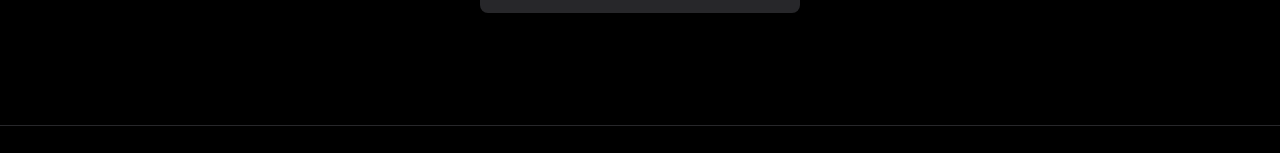
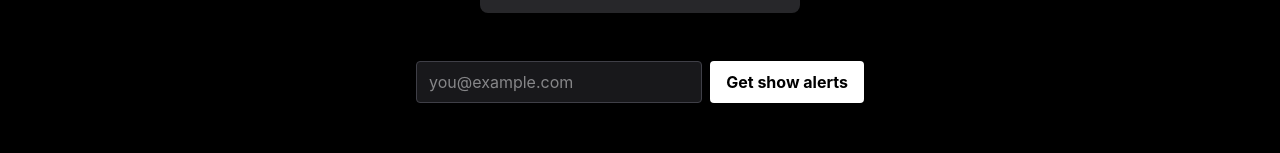
Before and after one commit to plachmann/pheve, a Next.js app: page / in a window 1280 px wide. Shown: the part 799-952 px from the top of the page. Built offline with nearby package versions, Linux system fonts and the light colour scheme.

Commit message:
Add mailing list signup backed by Resend audience

```diff
--- /dev/null
+++ b/src/app/api/subscribe/route.ts
@@ -0,0 +1,14 @@
+import { z } from "zod";
+import { addSubscriber } from "@/lib/email";
+
+const subscribeSchema = z.object({ email: z.email() });
+
+export async function POST(request: Request): Promise<Response> {
+  const body = await request.json().catch(() => null);
+  const parsed = subscribeSchema.safeParse(body);
+  if (!parsed.success) {
+    return Response.json({ error: "Enter a valid email address" }, { status: 400 });
+  }
+  await addSubscriber(parsed.data.email);
+  return Response.json({ ok: true });
+}
--- a/src/app/page.tsx
+++ b/src/app/page.tsx
@@ -1,5 +1,6 @@
 import Image from "next/image";
 import Link from "next/link";
+import { MailingListForm } from "@/components/mailing-list-form";
 import { loadEvents, upcomingEvents } from "@/lib/content";
 
 export const revalidate = 3600;
@@ -61,7 +62,7 @@ export default function HomePage() {
         </a>
       </section>
 
-      {/* mailing-list */}
+      <MailingListForm />
     </main>
   );
 }
--- /dev/null
+++ b/src/components/mailing-list-form.tsx
@@ -0,0 +1,51 @@
+"use client";
+
+import { useState, type FormEvent } from "react";
+
+export function MailingListForm() {
+  const [status, setStatus] = useState<"idle" | "sending" | "done" | "error">("idle");
+
+  async function handleSubmit(e: FormEvent<HTMLFormElement>) {
+    e.preventDefault();
+    setStatus("sending");
+    const email = new FormData(e.currentTarget).get("email");
+    try {
+      const res = await fetch("/api/subscribe", {
+        method: "POST",
+        headers: { "Content-Type": "application/json" },
+        body: JSON.stringify({ email }),
+      });
+      setStatus(res.ok ? "done" : "error");
+    } catch {
+      setStatus("error");
+    }
+  }
+
+  if (status === "done") {
+    return <p className="mt-12 text-green-300">You’re on the list. See you up front. 🤘</p>;
+  }
+
+  return (
+    <form onSubmit={handleSubmit} className="mx-auto mt-12 flex max-w-md gap-2">
+      <label className="sr-only" htmlFor="mailing-list-email">
+        Email address
+      </label>
+      <input
+        id="mailing-list-email"
+        name="email"
+        type="email"
+        required
+        placeholder="you@example.com"
+        className="w-full rounded border border-zinc-700 bg-zinc-900 px-3 py-2 focus:border-zinc-500 focus:outline-none"
+      />
+      <button
+        type="submit"
+        disabled={status === "sending"}
+        className="whitespace-nowrap rounded bg-white px-4 py-2 font-bold text-black hover:bg-zinc-200 disabled:opacity-50"
+      >
+        Get show alerts
+      </button>
+      {status === "error" ? <p className="text-sm text-red-400">Try again?</p> : null}
+    </form>
+  );
+}
```
